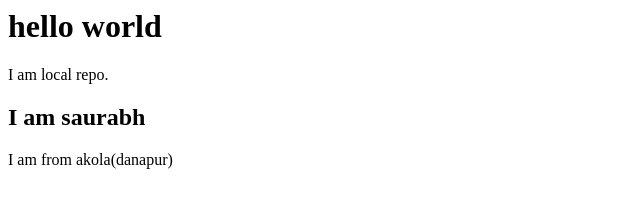
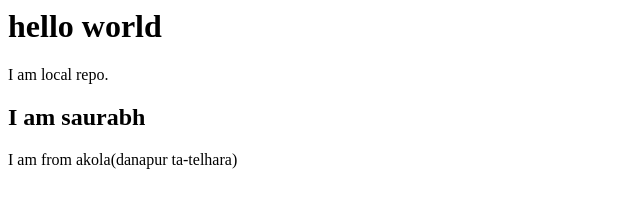
Before and after one commit to Saurabh-Thakre-02-05-2001/localRepo, a plain HTML site: page index.html in a window 1280 px wide. Shown: the full height of the page, 0-640 px from the left. Drawn offline with Linux system fonts and the light colour scheme.

Commit message:
Added taluka

```diff
--- a/index.html
+++ b/index.html
@@ -1,4 +1,4 @@
 <h1>hello world</h1>
 <p>I am local repo.</p>
 <h2>I am saurabh</h2>
-<p>I am from akola(danapur)</p>
+<p>I am from akola(danapur ta-telhara)</p>
```
